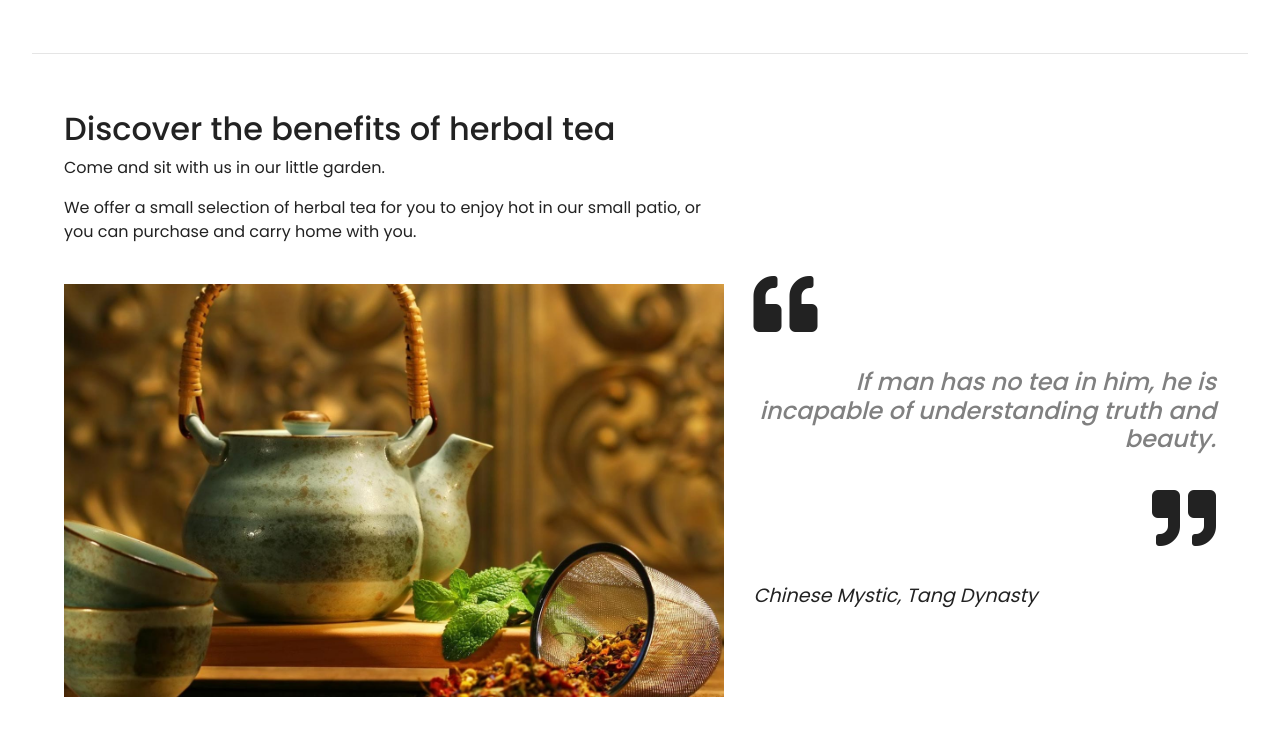
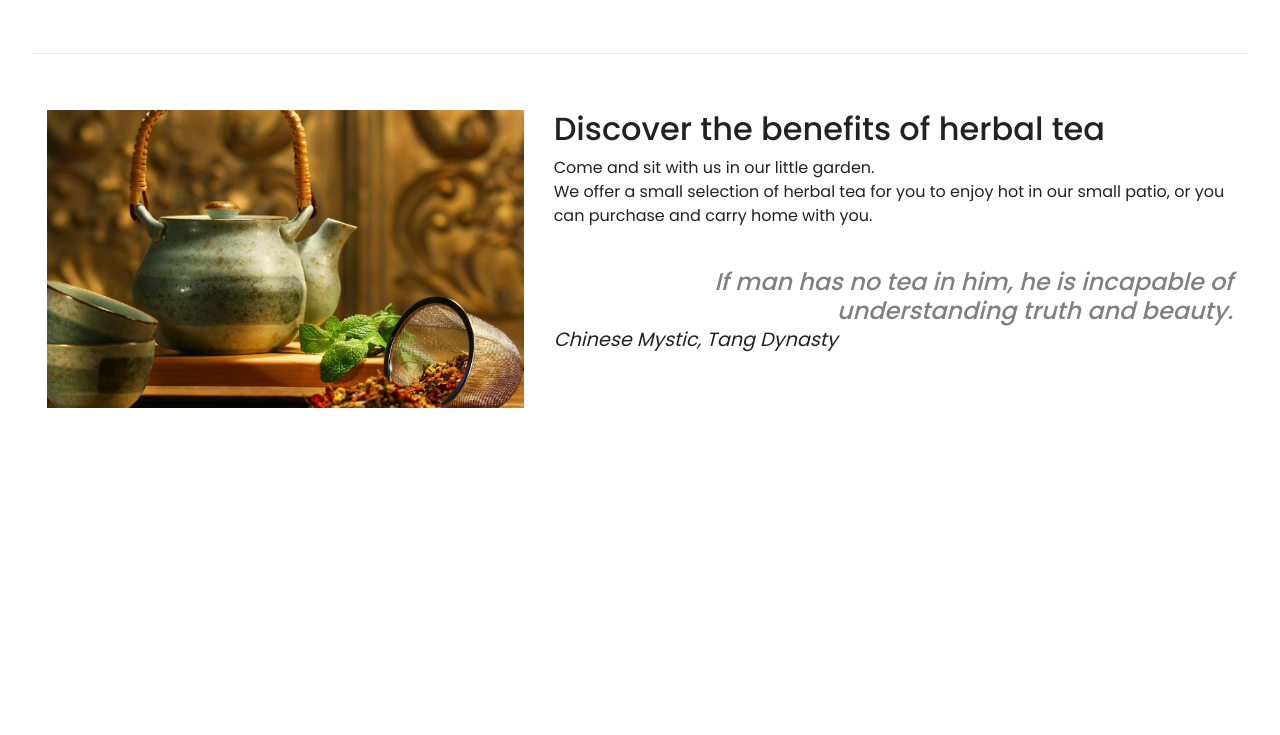
Before and after one commit to morwen80/hibiscus, a plain HTML site: page hibiscus.html in a window 1280 px wide. Shown: the part 1421-2156 px from the top of the page. Drawn offline with nearby package versions, Linux system fonts and the light colour scheme.

Commit message:
tea pic smaller and moved its description next to it

```diff
--- a/hibiscus.css
+++ b/hibiscus.css
@@ -277,7 +277,7 @@ footer {
 
   }
   .carousel-caption .btn {
-  fobt-size: 90%;
+  font-size: 90%;
   padding: 4px 8px;}
 
 .carousel-indicators {
--- a/hibiscus.html
+++ b/hibiscus.html
@@ -68,15 +68,10 @@
   </div>
 </div>
 
-
-
-
 <!-- Welcome Section -->
 <div class="container">
 <div class="row welcome">
-    <div >
-      <h2 class="display-4">What can we do for you?</h2>
-    </div>
+    <h2 class="display-4">What can we do for you?</h2>
     <hr>
     <div id="about">
       <p class="lead">Red hair crookshanks bludger Marauder’s Map Prongs sunshine daisies butter mellow Ludo Bagman. Beaters gobbledegook N.E.W.T., Honeydukes eriseD inferi Wormtail.
@@ -117,24 +112,21 @@
 
 
 <!-- Two Column Section -->
-<div class="container-fluid padding">
+<div class="container-fluid tea">
   <div class="row padding">
-    <div class="col md-12 col-lg-7">
-      <h2>Discover the benefits of herbal tea</h2>
-      <p>Come and sit with us in our little garden.</p>
-      <p>We offer a small selection of herbal tea for you to enjoy hot in our small patio, or you can purchase
-        and carry home with you.</p>
-        <br>
+    <div class="col md-12 col-lg-5">
         <img src="images/tea.jpg" class="img-fluid">
     </div>
 
-    <div class="col-lg-5">
-        <div id="insertquote">
-          <i class="fas fa-quote-left"></i>
+    <div class="col-lg-7">
+      <h2>Discover the benefits of herbal tea</h2>
+      <p>Come and sit with us in our little garden.
+        <br/>
+        We offer a small selection of herbal tea for you to enjoy hot in our small patio, or you can purchase
+        and carry home with you.</p>
+        <br>
             <div id="thequote">If man has no tea in him, he is incapable of understanding truth and beauty.</div>
-            <i class="fas fa-quote-right"></i>
             <div id="saidwho">Chinese Mystic, Tang Dynasty</div>
-        </div>
   </div>
     </div>
   </div>
```
